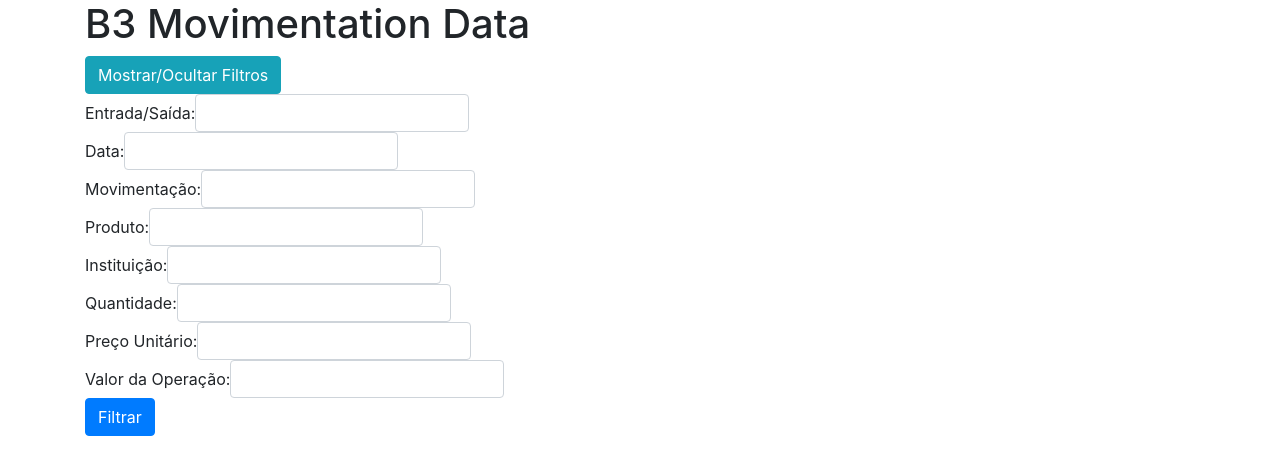
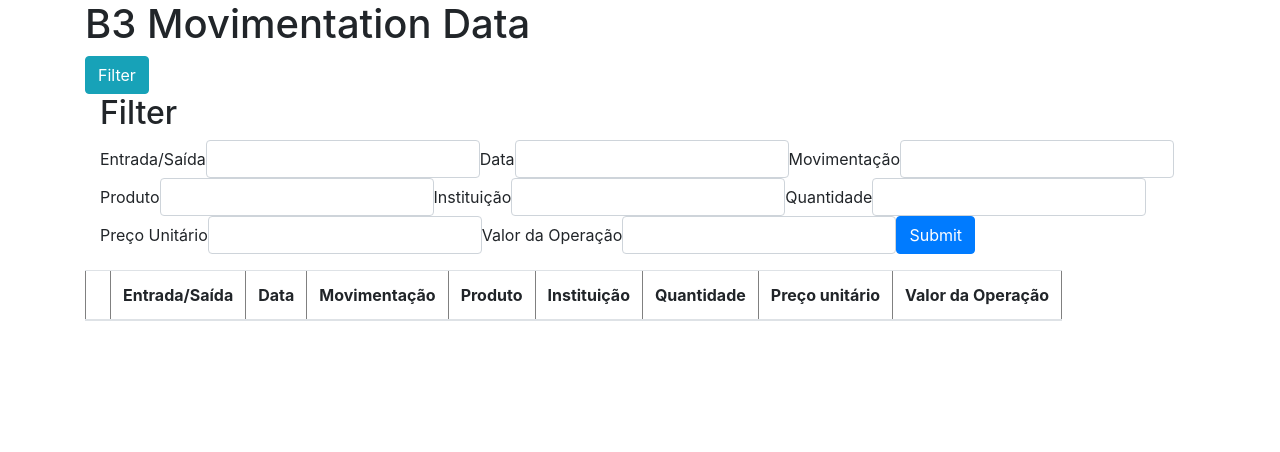
Before and after one commit to andrenepomuceno/wallet.py, a Flask app: page /movimentation in a window 1280 px wide, after a click on "Filter". Shown: the part 40-492 px from the top of the page. Run offline with Flask 3, Linux system fonts and the light colour scheme; data that the repository does not hold is empty.

Commit message:
Minor fixes

```diff
--- a/app/forms.py
+++ b/app/forms.py
@@ -3,7 +3,7 @@ from wtforms import StringField, FloatField, SubmitField
 from wtforms.validators import DataRequired, NumberRange
 import pandas as pd
 
-class GenericExtractForm(FlaskForm):
+class GenericExtractAddForm(FlaskForm):
     date = StringField('Date', validators=[DataRequired()], default=pd.to_datetime("today").date)
     asset = StringField('Asset', validators=[DataRequired()])
     movimentation = StringField('Movimentation', validators=[DataRequired()], default='Buy')
@@ -11,3 +11,14 @@ class GenericExtractForm(FlaskForm):
     price = FloatField('Price', default=0)
     total = FloatField('Total', default=0)
     submit = SubmitField('Submit')
+
+class B3MovimentationFilterForm(FlaskForm):
+    entrada_saida = StringField('Entrada/Saída')
+    data = StringField('Data')
+    movimentacao = StringField('Movimentação')
+    produto = StringField('Produto')
+    instituicao = StringField('Instituição')
+    quantidade = FloatField('Quantidade')
+    preco_unitario = FloatField('Preço Unitário')
+    valor_operacao = FloatField('Valor da Operação')
+    submit = SubmitField('Submit')
--- a/app/models.py
+++ b/app/models.py
@@ -33,6 +33,8 @@ def process_b3_movimentation(file_path):
         df = pd.read_csv(file_path)
     elif file_path.endswith('.xlsx'):
         df = pd.read_excel(file_path)
+    else:
+        raise Exception('Filetype not supported')
 
     df['Data'] = pd.to_datetime(df['Data'], format='%d/%m/%Y').dt.strftime('%Y-%m-%d')
     df['Preço unitário'] = pd.to_numeric(df['Preço unitário'], errors='coerce').fillna(0.0)
@@ -90,6 +92,8 @@ def process_b3_negotiation(file_path):
         df = pd.read_csv(file_path)
     elif file_path.endswith('.xlsx'):
         df = pd.read_excel(file_path)
+    else:
+        raise Exception('Filetype not supported')
 
     df['Data do Negócio'] = pd.to_datetime(df['Data do Negócio'], format='%d/%m/%Y').dt.strftime('%Y-%m-%d')
     df['Quantidade'] = pd.to_numeric(df['Quantidade'], errors='coerce').fillna(0.0)
@@ -202,6 +206,8 @@ def process_avenue_extract(file_path):
         df = pd.read_csv(file_path)
     elif file_path.endswith('.xlsx'):
         df = pd.read_excel(file_path)
+    else:
+        raise Exception('Filetype not supported')
 
     df['Data'] = pd.to_datetime(df['Data'], format='%d/%m/%Y').dt.strftime('%Y-%m-%d')
     df['Liquidação'] = pd.to_datetime(df['Liquidação'], format='%d/%m/%Y').dt.strftime('%Y-%m-%d')
--- a/app/processing.py
+++ b/app/processing.py
@@ -724,30 +724,35 @@ def view_consolidate_request(request):
 
     consolidate_brl = consolidate.loc[consolidate['currency'] == 'BRL']
     total_cost = consolidate_brl['total_cost'].sum()
+    total_wages = consolidate_brl['wages_sum'].sum()
+    total_rents = consolidate_brl['rents_wage_sum'].sum()
+    taxes_sum = consolidate_brl['taxes_sum'].sum()
+    liquid_cost = consolidate_brl['liquid_cost'].sum()
+    total_position = consolidate_brl['position_total'].sum()
+
     ret['total_cost_sum'] = round(total_cost, 2)
-    ret['total_wages_sum'] = round(consolidate_brl['wages_sum'].sum(), 2)
-    ret['total_rents_wage_sum'] = round(consolidate_brl['rents_wage_sum'].sum(), 2)
-    total_position = consolidate_brl['position_total'].sum()
+    ret['total_wages_sum'] = round(total_wages, 2)
+    ret['total_rents_wage_sum'] = round(total_rents, 2)
     ret['position_total_sum'] = round(total_position, 2)
-    ret['taxes_sum'] = round(consolidate_brl['taxes_sum'].sum(), 2)
+    ret['taxes_sum'] = round(taxes_sum, 2)
     ret['rentability'] = 100 * round(total_position/total_cost - 1, 2)
+    ret['liquid_cost'] = round(liquid_cost, 2)
+
 
     consolidate_usd = consolidate.loc[consolidate['currency'] == 'USD']
     total_cost_usd = consolidate_usd['total_cost'].sum()
+    liquid_cost_usd = consolidate_usd['liquid_cost'].sum()
+    total_position_usd = consolidate_usd['position_total'].sum()
     ret['total_cost_sum_usd'] = round(total_cost_usd, 2)
     ret['total_wages_sum_usd'] = round(consolidate_usd['wages_sum'].sum(), 2)
     ret['total_rents_wage_sum_usd'] = round(consolidate_usd['rents_wage_sum'].sum(), 2)
-    total_position_usd = consolidate_usd['position_total'].sum()
     ret['position_total_sum_usd'] = round(total_position_usd, 2)
     ret['taxes_sum_usd'] = round(consolidate_usd['taxes_sum'].sum(), 2)
     ret['rentability_usd'] = 100 * round(total_position_usd/total_cost_usd - 1, 2)
+    ret['liquid_cost_usd'] = round(liquid_cost_usd, 2)
 
-    rate = 0
-    if 'BRL' in usd_rates:
-        rate = usd_rates['BRL']
-    else:
-        rate = usd_exchange_rate('BRL')
-        usd_rates['BRL'] = rate
+
+    rate = usd_exchange_rate('BRL')
     ret['usd_brl'] = rate
 
     ret['total_cost_sum_usd_brl'] = round(rate * ret['total_cost_sum_usd'], 2)
@@ -756,4 +761,10 @@ def view_consolidate_request(request):
     ret['position_total_sum_usd_brl'] = round(rate * ret['position_total_sum_usd'], 2)
     ret['taxes_sum_usd_brl'] = round(rate * ret['taxes_sum_usd'], 2)
 
+    total_cost_brl = total_cost + total_cost_usd * rate
+    total_position_brl = total_position + total_position_usd * rate
+    ret['total_cost_brl'] = round(total_cost_brl, 2)
+    ret['total_position_brl'] = round(total_position_brl, 2)
+    ret['rentability_brl'] = 100 * round(total_position_brl/total_cost_brl - 1, 2)
+
     return ret
--- a/app/routes.py
+++ b/app/routes.py
@@ -5,7 +5,7 @@ from app import app, db
 from app.models import Generic_Extract, process_b3_movimentation, process_b3_negotiation, process_avenue_extract, process_generic_extract
 from app.processing import view_generic_asset_request, view_movimentation_request, view_negotiation_request, view_asset_request, view_consolidate_request
 from app.processing import view_extract_request, view_extract_asset_request, view_generic_extract_request
-from app.forms import GenericExtractForm
+from app.forms import B3MovimentationFilterForm, GenericExtractAddForm
 
 @app.route('/', methods=['GET', 'POST'])
 def home():
@@ -39,8 +39,10 @@ def home():
 
 @app.route('/movimentation', methods=['GET', 'POST'])
 def view_movimentation():
+    filterForm = B3MovimentationFilterForm()
+
     df = view_movimentation_request(request)
-    return render_template('view_movimentation.html', tables=[df.to_html(classes='pandas-dataframe')])
+    return render_template('view_movimentation.html', tables=[df.to_html(classes='pandas-dataframe')], form=filterForm)
 
 @app.route('/negotiation', methods=['GET', 'POST'])
 def view_negotiation():
@@ -91,9 +93,9 @@ def view_extract_asset(asset=None):
 def view_generic_extract():
     app.logger.info('view_generic_extract')
 
-    addForm = GenericExtractForm()
+    addForm = GenericExtractAddForm()
     if addForm.validate_on_submit():
-        app.logger.info('On submit')
+        app.logger.info('addForm On submit.')
 
         existing_entry = Generic_Extract.query.filter_by(
             date=addForm.date.data,
@@ -125,7 +127,7 @@ def view_generic_extract():
         app.logger.debug(f'Not submit. Errors: {addForm.errors}')
 
     df = view_generic_extract_request(request)
-    return render_template('view_generic.html', tables=[df.to_html(classes='pandas-dataframe')], form=addForm)
+    return render_template('view_generic.html', tables=[df.to_html(classes='pandas-dataframe')], addForm=addForm)
 
 @app.route('/generic/<asset>', methods=['GET', 'POST'])
 def view_generic_asset(asset=None):
--- a/app/templates/index.html
+++ b/app/templates/index.html
@@ -4,7 +4,7 @@
 
     <form id="uploadForm" method="post" enctype="multipart/form-data">
         <div class="form-group">
-            <input type="file" name="file">
+            <input type="file" name="file" accept=".csv, .xlsx">
         </div>
         <div class="form-group">
             <label for="filetype">File Type</label>
--- a/app/templates/view_movimentation.html
+++ b/app/templates/view_movimentation.html
@@ -3,53 +3,40 @@
     <h1>B3 Movimentation Data</h1>
 
     <!-- Botão para Mostrar/Ocultar o Formulário de Filtro -->
-    <button type="button" class="btn btn-info" onclick="toggleDisplay('filterForm')">Mostrar/Ocultar Filtros</button>
-
-    <!-- Formulário de Filtro em um Container -->
-    <form method="post" action="/movimentation" id="filterForm" class="form-inline" style="display: none;">
-
+    <button type="button" class="btn btn-info" onclick="toggleDisplay('filterForm')">Filter</button>
+    <div class="container" id="filterForm" style="display: none;">
+        <h2>Filter</h2>
+        <form method="POST" class="form-inline">
+            {{ form.hidden_tag() }}
             <div class="form-group">
-            <label for="entrada_saida">Entrada/Saída:</label>
-            <input type="text" id="entrada_saida" name="entrada_saida" class="form-control">
+                {{ form.entrada_saida.label(class="form-control-label") }} {{ form.entrada_saida(class="form-control") }}
             </div>
-
             <div class="form-group">
-            <label for="data">Data:</label>
-            <input type="text" id="data" name="data" class="form-control">
+                {{ form.data.label(class="form-control-label") }} {{ form.data(class="form-control") }}
             </div>
-
             <div class="form-group">
-            <label for="movimentacao">Movimentação:</label>
-            <input type="text" id="movimentacao" name="movimentacao" class="form-control">
+                {{ form.movimentacao.label(class="form-control-label") }} {{ form.movimentacao(class="form-control") }}
             </div>
-
             <div class="form-group">
-            <label for="produto">Produto:</label>
-            <input type="text" id="produto" name="produto" class="form-control">
+                {{ form.produto.label(class="form-control-label") }} {{ form.produto(class="form-control") }}
             </div>
-
             <div class="form-group">
-            <label for="instituicao">Instituição:</label>
-            <input type="text" id="instituicao" name="instituicao" class="form-control">
+                {{ form.instituicao.label(class="form-control-label") }} {{ form.instituicao(class="form-control") }}
             </div>
-
             <div class="form-group">
-            <label for="quantidade">Quantidade:</label>
-            <input type="number" id="quantidade" name="quantidade" class="form-control">
+                {{ form.quantidade.label(class="form-control-label") }} {{ form.quantidade(class="form-control") }}
             </div>
-
             <div class="form-group">
-            <label for="preco_unitario">Preço Unitário:</label>
-            <input type="number" id="preco_unitario" name="preco_unitario" class="form-control">
+                {{ form.preco_unitario.label(class="form-control-label") }} {{ form.preco_unitario(class="form-control") }}
             </div>
-
             <div class="form-group">
-            <label for="valor_operacao">Valor da Operação:</label>
-            <input type="number" id="valor_operacao" name="valor_operacao" class="form-control">
+                {{ form.valor_operacao.label(class="form-control-label") }} {{ form.valor_operacao(class="form-control") }}
             </div>
-
-        <button type="submit" class="btn btn-primary">Filtrar</button>
+            <div class="form-group">
+                {{ form.submit(class="btn btn-primary") }}
+            </div>
         </form>
+    </div>
 
     <!-- Tabela de Dados -->
     <div class="table table-striped mt-3">
```
Also changed, not shown: app/templates/view_consolidate.html (+7 -3 lines), app/templates/view_generic.html (+14 -14 lines). Lines whose indentation alone changed are shown as unchanged.
